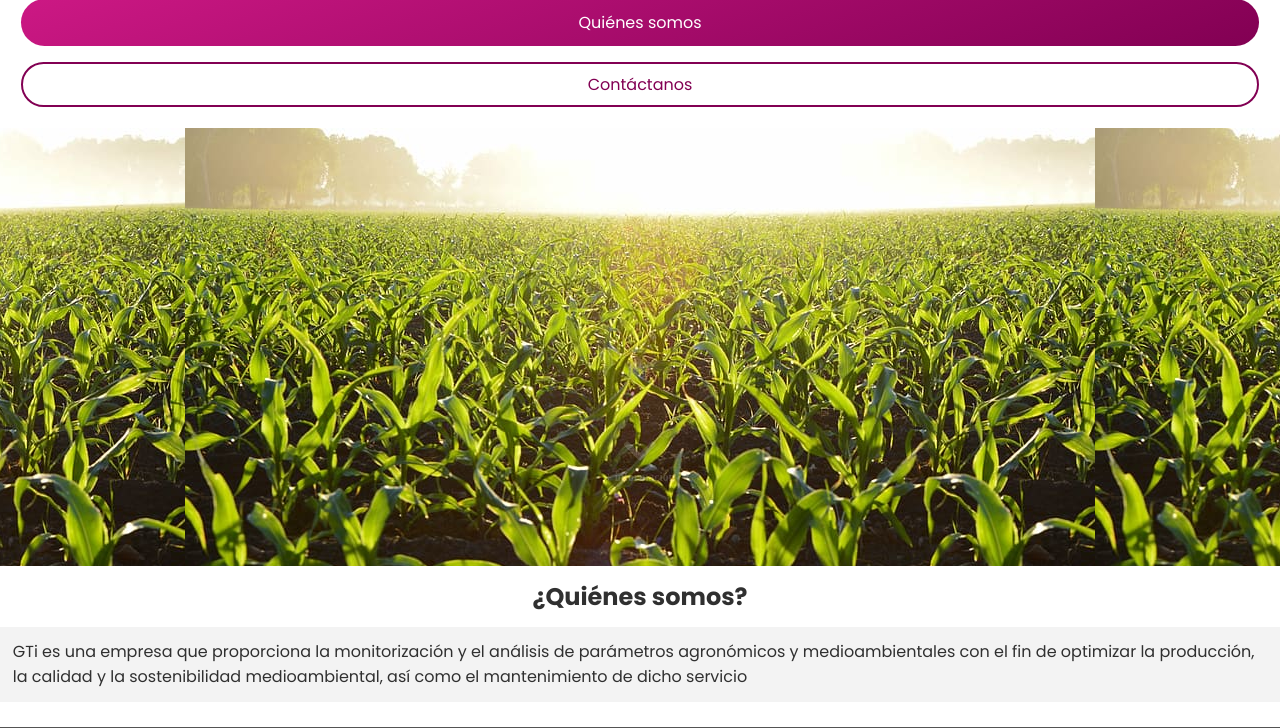
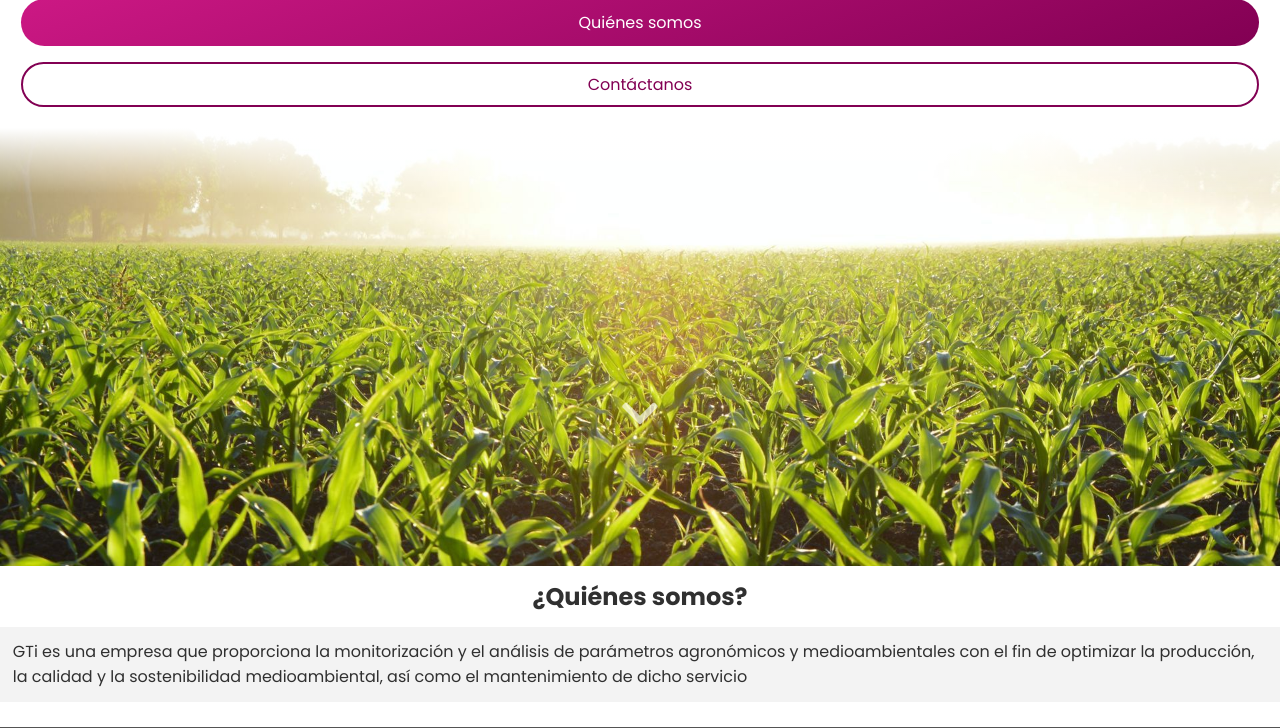
Before and after one commit to danialfaro/Proyecto-Web-GTi, a PHP site: page / in a window 1280 px wide. Shown: the part 234-962 px from the top of the page. Run offline with PHP 8.4, Linux system fonts and the light colour scheme.

Commit message:
Imagen reclamo y Flecha abajo

```diff
--- a/css/estilos.css
+++ b/css/estilos.css
@@ -47,6 +47,7 @@ a {
 /* Textos de reclamo - Landing Page */
 
 #seccionReclamo {
+    height: 100vh;
     height: calc(100vh - 3.625rem);
     padding-top: 2rem;
     display: flex;
@@ -88,19 +89,31 @@ a {
 .fondo_reclamo {
     width: 100%;
     height: 100%;
-    background: url("../img/farm-field.jpg");
+    background: url("../img/farm-field-hd.jpg");
     background-position: top;
+    background-size: cover;
     z-index: -10;
+    position: relative;
+}
+
+.fondo_reclamo::after {
+    content: "";
+    position: absolute;
+    left: 0;
+    top: 0;
+    width: 100%;
+    height: 15%;
+    background: linear-gradient(to bottom, white, transparent);
 }
 
 .flecha_ver_mas {
     position: absolute;
     left: 50%;
-    bottom: 75px;
+    bottom: 125px;
     transform: translateX(-50%);
     font-size: 2.6rem;
     color: rgba(255, 255, 255, 0.8);
-    animation: motionDown 2s  cubic-bezier(0.85, 0, 0.15, 1) .5s infinite;
+    animation: motionDown 2s cubic-bezier(0.85, 0, 0.15, 1) .5s infinite;
     z-index: 20;
 }
 
@@ -115,7 +128,7 @@ a {
 }
 
 .flecha_ver_mas::after {
-    content: "+ información";
+    content: "";
     position: absolute;
     left: 50%;
     bottom: -50%;
@@ -127,16 +140,16 @@ a {
 
 @keyframes motionDown {
     0% {
-        transform: translate(-50%, -45%) scale(.9);
-        opacity: .2;
+        transform: translate(-50%, -15%);
+        opacity: .8;
     }
     50% {
         transform: translate(-50%, 0%) scale(1);
-        opacity: .9;
+        opacity: 1;
     }
     100% {
-        transform: translate(-50%, -45%) scale(.9);
-        opacity: .2;
+        transform: translate(-50%, -15%);
+        opacity: .8;
     }
 
 }
--- a/index.html
+++ b/index.html
@@ -405,7 +405,6 @@
 
     }
 
-
 </script>
 <script src="src/js/login.js"></script>
 </body>
```
Also changed, not shown: .gitignore.txt (added), img/farm-field-hd.jpg.
